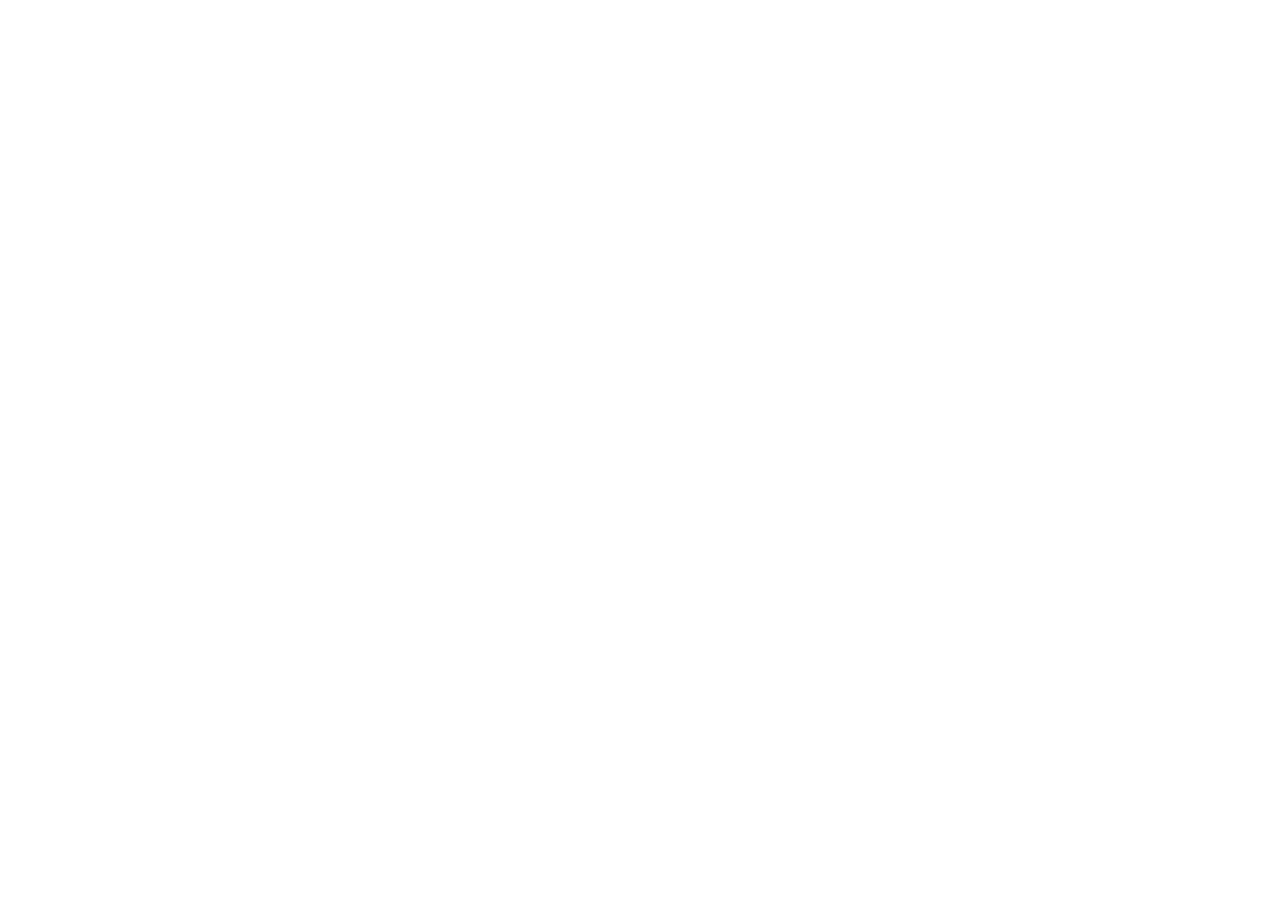
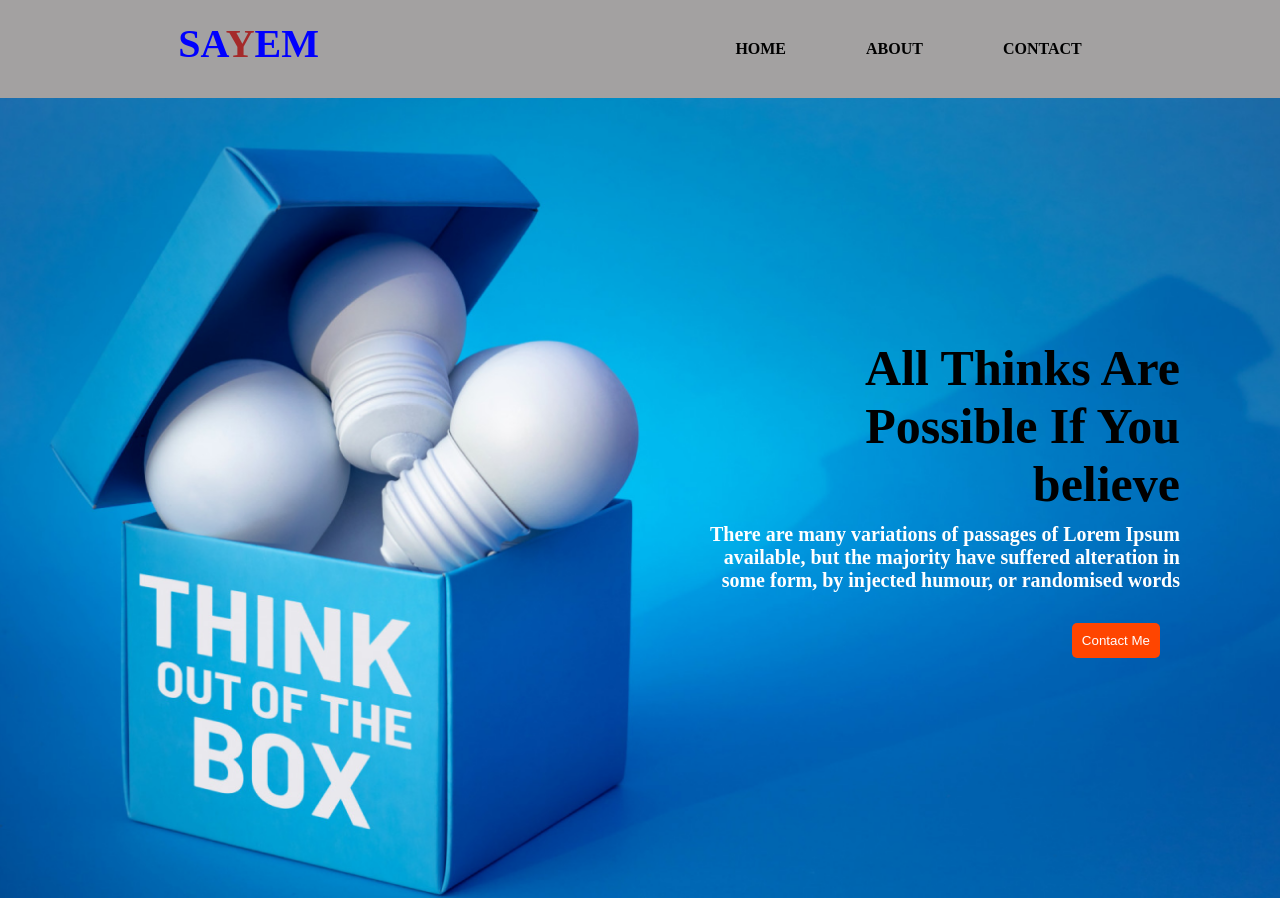
Before and after one commit to SAYEM088/assign-project-one, a plain HTML site: page index.html in a window 1280 px wide. Before the commit the page ends 800 px from the top, so only its background shows below. Drawn offline with Linux system fonts and the light colour scheme.

Commit message:
first-page-done

```diff
--- a/index.html
+++ b/index.html
@@ -9,6 +9,32 @@
     <link rel="icon" href="/images/icons/tablogo.png">
 </head>
 <body>
+    <header>
+        <nav class="nav-tittle">
+            <h2 class="nav-name">SA<span class="name-design">Y</span>EM</h2>
+             <ul class="nav-manu">
+                <li class="list-item">HOME</li>
+                <li class="list-item">ABOUT</li>
+                <li class="list-item">CONTACT</li>
+             </ul>
+        </nav>
 
+    </header>
+
+    <div class="home-banner">
+        <div class="banner">
+          <div>
+                <h1 class="banner-theme">All Thinks Are <br> Possible If You <br> believe</h1>
+                <p class="banner-para">There are many variations of passages of Lorem Ipsum
+                    available, but the majority have suffered alteration in some
+                    form, by injected humour, or randomised words
+                </p>
+
+                <div class="banner-button">
+                    <button class="button-contact">Contact Me</button>
+                </div>
+          </div>
+        </div>
+    </div>
 </body>
 </html>
--- a/style.css
+++ b/style.css
@@ -0,0 +1,65 @@
+*{
+    margin: 0px;
+}
+.nav-tittle{
+    display: flex;
+    justify-content: space-around;
+    background-color: rgb(163, 161, 161);
+}
+.nav-name{
+    font-size: 40px;
+    font-weight: 800;
+    padding: 20px;
+    color: blue;
+}
+.name-design{
+    color: brown;
+}
+.nav-manu{
+    list-style: none;
+    display: flex;
+}
+.list-item{
+    padding: 40px;
+    color: black;
+    font-weight: 900;
+}
+/* end nav */
+/* bannar section */
+.home-banner{
+    background-size: cover;
+    background-image: url(/images/banner/banner3.png);
+    background-position: center;
+    height: 100vh;
+    width: 100%;
+    display: flex;
+    justify-content: flex-end;
+    text-align: right;
+    align-items:center;
+}
+.banner-theme{
+    padding-right: 100px;
+    font-size: 50px;
+    font-weight: 800px;
+}
+.banner-para{
+    padding-right: 100px;
+    width: 500px;
+    text-align: right;
+    height: 50px;
+    margin-top: 10px;
+    font-size: 20px;
+    font-weight: 700;
+    color: white;
+}
+.banner-button{
+    padding-right: 120px;
+    padding-top: 50px;
+}
+.button-contact{
+    padding: 10px;
+    border: 0;
+    border-radius: 5px;
+    background-color: orangered;
+    color: white;
+}
```
